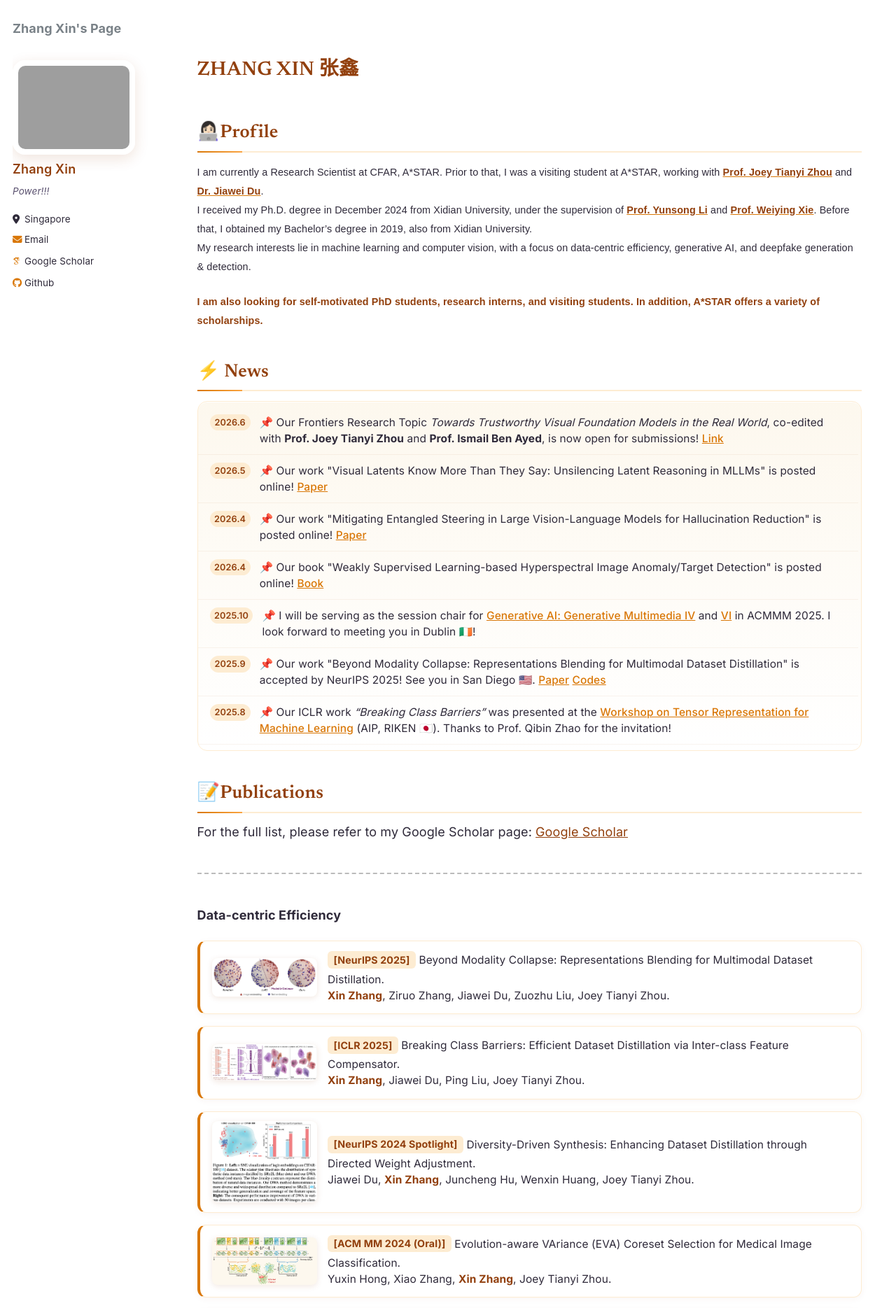
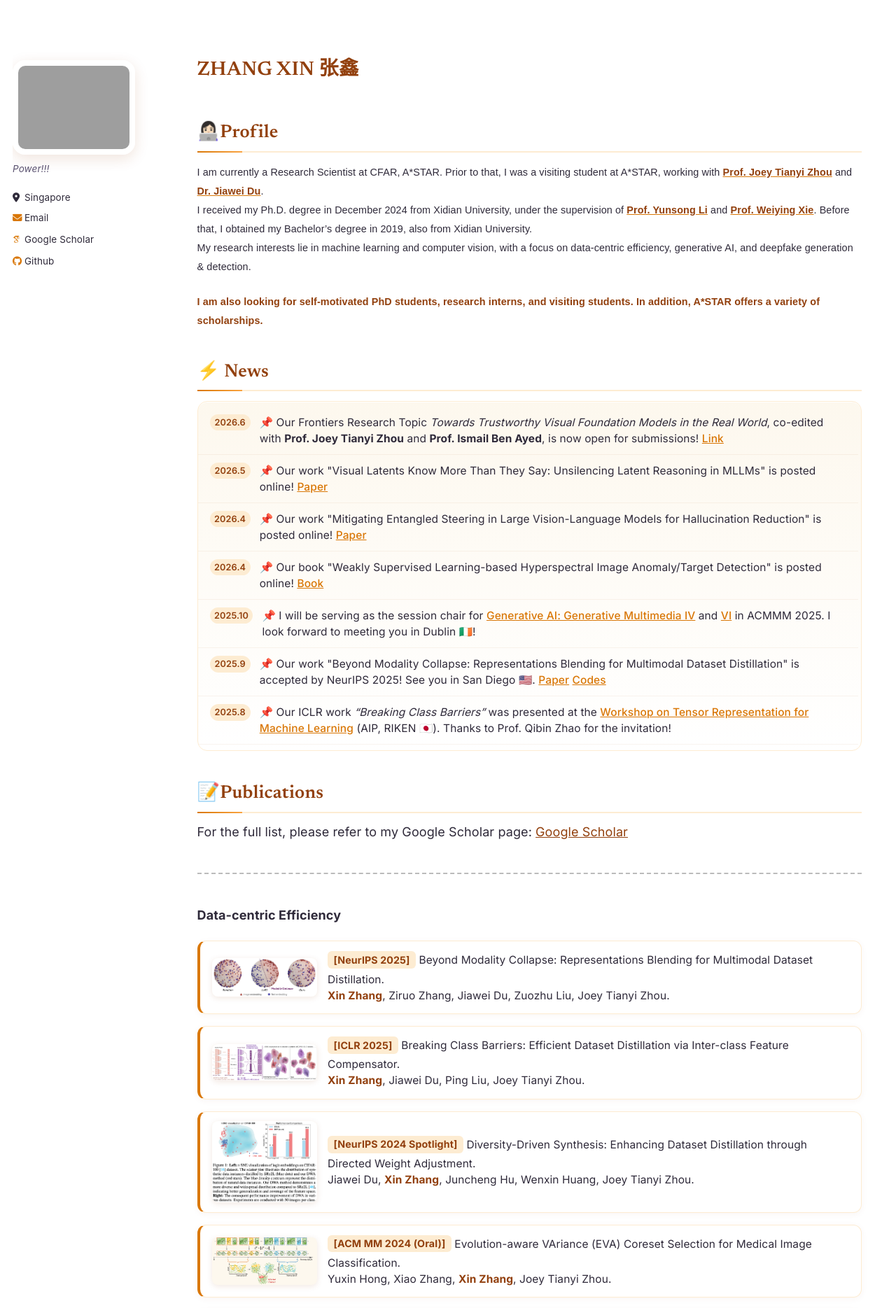
Before and after one commit to zhangxin-xd/zhangxin-xd.github.io, a Jekyll site: the page built from _pages/about.md, in a window 1280 px wide. Shown: the top 1869 px of the page at 70% size. Built offline with Jekyll 4.4.1, drawn with Linux system fonts in a browser that asks for light colours; some web fonts are replaced; a style sheet for code colours, icons or effects is not loaded.

Commit message:
Hide redundant name labels (masthead site title + sidebar author name)
Co-Authored-By: Claude Opus 4.8 <noreply@anthropic.com>

```diff
--- a/_sass/_custom.scss
+++ b/_sass/_custom.scss
@@ -80,6 +80,12 @@ $c-page-max: 1320px;
 .page {
   padding-right: 2.5%;
 }
+
+/* --- Hide redundant name labels --------------------------------------- */
+// The page title already shows the name, so hide the masthead site-title link
+// and the sidebar author name (kept in config for the <title> tag / SEO).
+.masthead__menu-item--lg { display: none !important; }
+.author__name { display: none; }
 
 /* --- Sidebar author profile ------------------------------------------- */
 .author__avatar {
```
